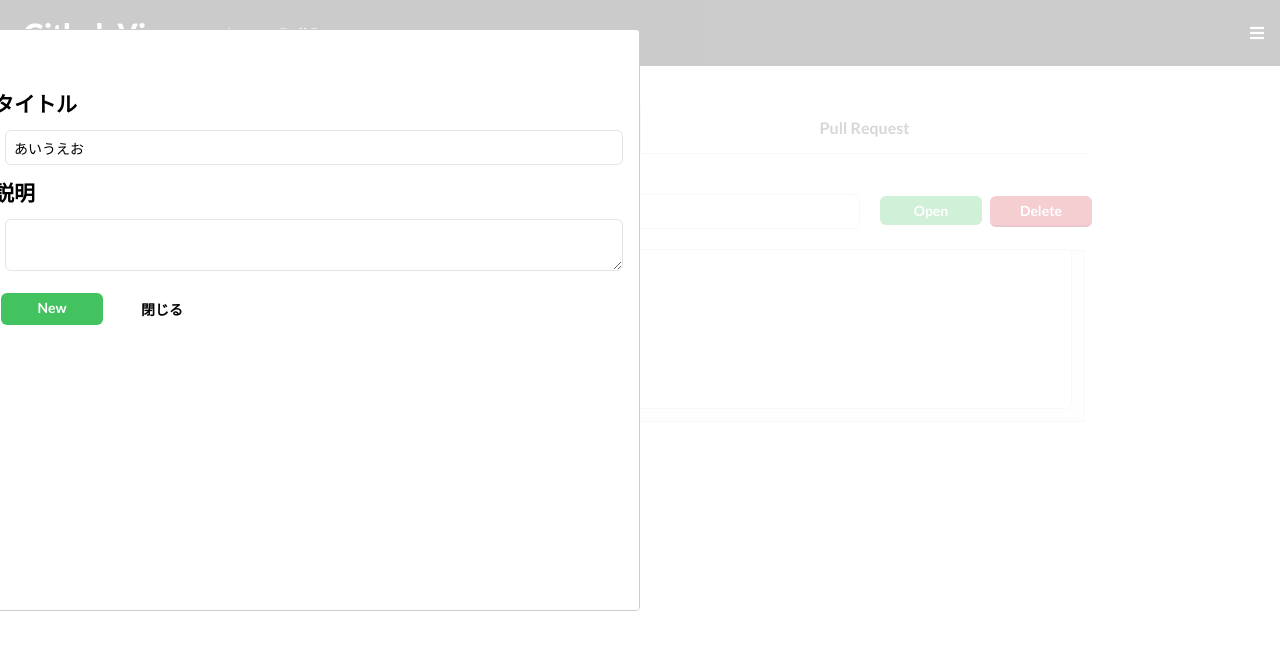
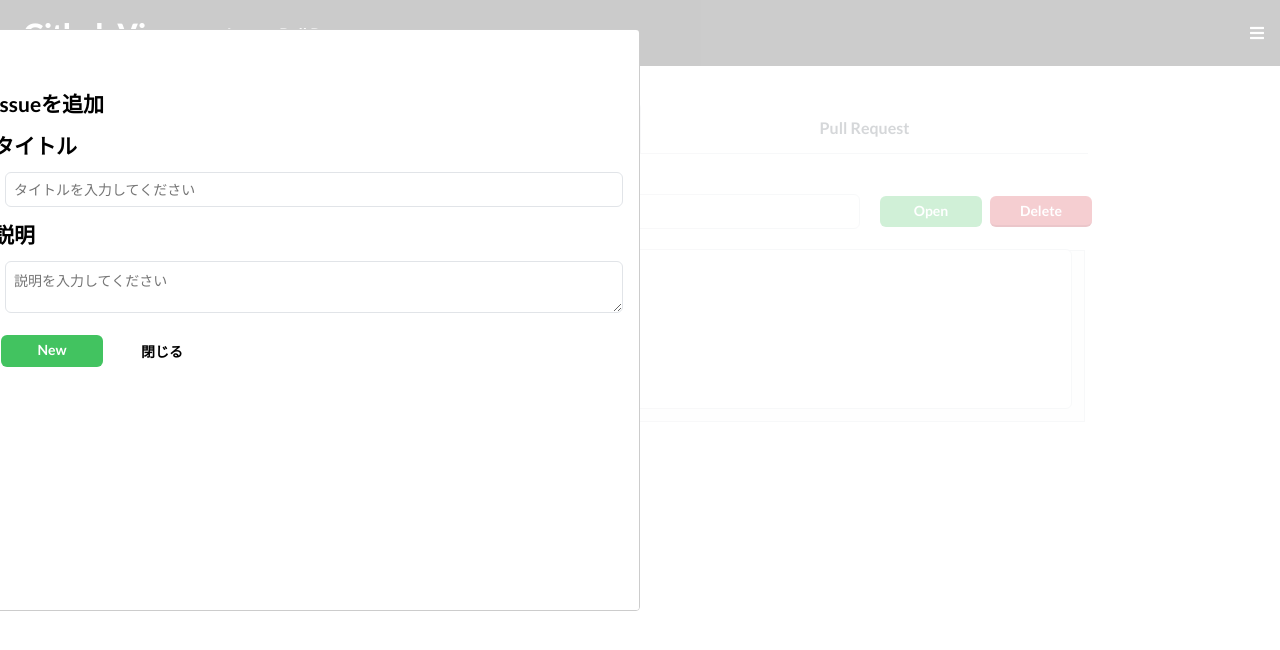
Before and after one commit to tomona24/react-redux-githubViewer, a React (Create React App) app: page / in a window 1280 px wide. Both pictures are taken after a click on the element "Open". Shown: the top 650 px of the page. Built offline with nearby package versions, Linux system fonts and the light colour scheme.

Commit message:
Add edit func

```diff
--- a/src/actions.js
+++ b/src/actions.js
@@ -1,6 +1,7 @@
 // action types
 export const ADD_ISSUE = 'ADD_ISSUE';
 export const DELETE_ISSUE = 'DELETE_ISSUE';
+export const EDIT_ISSUE = 'EDIT_ISSUE';
 
 // action creators
 export const addIssue = (issue) => {
@@ -16,3 +17,10 @@ export const deleteIssue = (issue) => {
     issue,
   };
 };
+
+export const editIssue = (issue) => {
+  return {
+    type: EDIT_ISSUE,
+    issue,
+  };
+};
--- a/src/components/Styles.js
+++ b/src/components/Styles.js
@@ -3,7 +3,7 @@ export default {
   FONT_FAMILY: "'Lato', sans-serif",
   FONT_COLOR: { DARK: '#586069', WHITE: '#fff' },
   COLOR: { PRIMARY: 'rgb(66, 195, 96)', SECONDARY: 'rgb(215, 58, 73)' },
-  BACKGROUND_COLOR: { DARK: '#333', LIGHT: '#fafafa', BLUE: '#0266d6' },
+  BACKGROUND_COLOR: { DARK: '#333', LIGHT: '#fafafa', BLUE: '#0266d6' , LIGHTBLUE: '#f0f8ff'},
   BORDER_COLOR: 'rgb(225, 228, 232)',
   BORDER_RADIUS: '6px',
 };
--- a/src/components/atoms/Button.js
+++ b/src/components/atoms/Button.js
@@ -5,7 +5,11 @@ import Styles from '../Styles';
 
 export const Button = (props) => {
   const { text, onClick, type } = props;
-  return <ButtonDiv onClick={onClick} type={type}>{text}</ButtonDiv>;
+  return (
+    <ButtonDiv onClick={onClick} type={type}>
+      {text}
+    </ButtonDiv>
+  );
 };
 
 // export const PrimaryButton = (props) => {
--- a/src/components/atoms/TextArea.js
+++ b/src/components/atoms/TextArea.js
@@ -1,13 +1,26 @@
 import styled from 'styled-components';
-import React from 'react';
+import React, { useState } from 'react';
 import PropTypes from 'prop-types';
 import Styles from '../Styles';
 
 const TextArea = (props) => {
-  const { placeholder } = props;
+  const { getTheValue, placeholder, text } = props;
+  const [userInput, setUserInput] = useState(text);
+
+  const handleChange = (event) => {
+    const { value } = event.target;
+    setUserInput(value);
+    getTheValue(value);
+  };
 
   return (
-    <Input placeholder={placeholder} type="text" id="userInput" name="userInput" />
+    <Input
+      placeholder={placeholder}
+      id="userInput"
+      name="userInput"
+      value={userInput}
+      onChange={handleChange}
+    />
   );
 };
 
@@ -23,7 +36,9 @@ const Input = styled.textarea`
 `;
 
 TextArea.propTypes = {
+  text: PropTypes.string.isRequired,
   placeholder: PropTypes.string.isRequired,
+  getTheValue: PropTypes.func.isRequired,
 };
 
 export default TextArea;
--- a/src/components/atoms/TextBar.js
+++ b/src/components/atoms/TextBar.js
@@ -1,14 +1,16 @@
 import styled from 'styled-components';
-import React from 'react';
+import React, { useState } from 'react';
 import PropTypes from 'prop-types';
 import Styles from '../Styles';
 
 const TextBar = (props) => {
-  const { getTheValue, placeholder, value } = props;
+  const { getTheValue, placeholder, text } = props;
+  const [userInput, setUserInput] = useState(text);
 
   const handleChange = (event) => {
-    const { value: userInput } = event.target;
-    getTheValue(userInput);
+    const { value } = event.target;
+    setUserInput(value);
+    getTheValue(value);
   };
 
   return (
@@ -16,7 +18,7 @@ const TextBar = (props) => {
       placeholder={placeholder}
       type="text"
       name="userInput"
-      value={value}
+      value={userInput}
       onChange={handleChange}
     />
   );
@@ -34,7 +36,7 @@ const Input = styled.input`
 `;
 
 TextBar.propTypes = {
-  value: PropTypes.string.isRequired,
+  text: PropTypes.string.isRequired,
   getTheValue: PropTypes.func.isRequired,
   placeholder: PropTypes.string.isRequired,
 };
--- a/src/components/molecules/IssueHeader.js
+++ b/src/components/molecules/IssueHeader.js
@@ -1,100 +1,35 @@
 import styled from 'styled-components';
 import React, { useState } from 'react';
 import PropTypes from 'prop-types';
-import Modal from 'react-modal';
+// import Modal from 'react-modal';
 import { Button } from '../atoms/Button';
 import { Label } from '../atoms/Label';
-import TextArea from '../atoms/TextArea';
+// import TextArea from '../atoms/TextArea';
 import TextBar from '../atoms/TextBar';
+import ModalDiv from './ModalDiv';
 
-const TITLE = 'title';
-const DETAIL = 'detail';
+// const TITLE = 'title';
+// const DETAIL = 'detail';
 
 const IssueHeader = (props) => {
   const { setNewResearchWord, submitAddNewIssue, submitDeleteIssue } = props;
+  const [isModalOpen, setIsModalOpen] = useState(false);
+  const openModal = () => {
+    setIsModalOpen(true);
+  };
   return (
     <Div>
       <Label text="Issue" />
-      <TextBar getTheValue={setNewResearchWord} placeholder={"issue名で検索"} />
-      <ModalDiv submitAddNewIssue={submitAddNewIssue} />
+      <TextBar getTheValue={setNewResearchWord} placeholder="issue名で検索" />
+      <Button onClick={openModal} text="Open" type="primary" />
+      <ModalDiv
+        submitAddNewIssue={submitAddNewIssue}
+        isModalOpen={isModalOpen}
+        setIsModalOpen={setIsModalOpen}
+        type="new"
+      />
       <Button onClick={submitDeleteIssue} text="Delete" type="secondary" />
     </Div>
-  );
-};
-
-const customStyles = {
-  content: {
-    display: 'block',
-    top: '20vh',
-    width: '600px',
-    height: '60vh',
-    padding: '50px',
-    margin: '20vh auto',
-    transform: 'translate(-50%, -50%)',
-  },
-};
-
-const initialNewIssueState = {
-  title: '',
-  detail: '',
-  status: '',
-  author: '',
-  createdDate: '',
-  updatedDate: '',
-};
-
-const ModalDiv = (props) => {
-  const { submitAddNewIssue } = props;
-  const [isModalOpen, setIsModalOpen] = useState(false);
-  const [newIssue, setNewIssue] = useState(initialNewIssueState);
-
-  const openModal = () => {
-    setIsModalOpen(true);
-  };
-
-  const closeModal = () => {
-    setIsModalOpen(false);
-  };
-
-  const createdIssue = () => {
-    submitAddNewIssue();
-    closeModal();
-  };
-
-  const handleChange = (event) => {
-    const { userInput } = event.value;
-    const updateIssue = { ...newIssue };
-    switch (event.id) {
-      case TITLE:
-        updateIssue.title = userInput;
-        break;
-      case DETAIL:
-        updateIssue.detail = userInput;
-        break;
-      default:
-    }
-    setNewIssue(updateIssue);
-  };
-
-  return (
-    <div>
-      <Button onClick={openModal} text="Open" type="primary" />
-      <Modal
-        isOpen={isModalOpen}
-        onRequestClose={closeModal}
-        contentLabel="Add New Issue"
-        style={customStyles}
-      >
-        <Label text="タイトル" />
-        <TextBar id={TITLE} getTheValue={handleChange} value={"あいうえお"} />
-        <Label text="説明" />
-        <TextArea id={DETAIL} />
-        <Div>
-          <Button onClick={createdIssue} text="New" type="primary" />
-          <Button onClick={closeModal} text="閉じる" />
-        </Div>
-      </Modal>
-    </div>
   );
 };
 
@@ -113,8 +48,4 @@ IssueHeader.propTypes = {
   submitDeleteIssue: PropTypes.func.isRequired,
 };
 
-ModalDiv.propTypes = {
-  submitAddNewIssue: PropTypes.func.isRequired,
-};
-
 export default IssueHeader;
--- /dev/null
+++ b/src/components/molecules/ModalDiv.js
@@ -0,0 +1,142 @@
+import styled from 'styled-components';
+import React, { useState } from 'react';
+import PropTypes from 'prop-types';
+import Modal from 'react-modal';
+import { Button } from '../atoms/Button';
+import { Label } from '../atoms/Label';
+import TextArea from '../atoms/TextArea';
+import TextBar from '../atoms/TextBar';
+
+const TITLE = 'title';
+const DETAIL = 'detail';
+const customStyles = {
+  content: {
+    display: 'block',
+    top: '20vh',
+    width: '600px',
+    height: '60vh',
+    padding: '50px',
+    margin: '20vh auto',
+    transform: 'translate(-50%, -50%)',
+  },
+};
+
+const initialNewIssueState = {
+  id: '',
+  title: '',
+  detail: '',
+  status: 'open',
+  author: '',
+  createdDate: '',
+  updatedDate: '',
+};
+
+const ModalDiv = (props) => {
+  const { handleSubmit, editIssue, isModalOpen, setIsModalOpen } = props;
+  const [newIssue, setNewIssue] = useState(editIssue || initialNewIssueState);
+  const headTitle = editIssue ? 'Issueを編集' : 'Issueを追加';
+  const buttonText = editIssue ? '更新' : 'New';
+  const isClose = newIssue.status === 'close';
+
+  const closeModal = () => {
+    setIsModalOpen(false);
+  };
+
+  const submit = () => {
+    const createNewIssue = { ...newIssue };
+    if (!editIssue) {
+      createNewIssue.status = 'go';
+      createNewIssue.author = 'gi';
+      createNewIssue.createdDate = 'uma';
+      createNewIssue.id = createNewIssue.title + createNewIssue.createdDate;
+    }
+    createNewIssue.updatedDate = '今日';
+    handleSubmit(createNewIssue);
+    closeModal();
+  };
+
+  const updateTitle = (userInput) => {
+    const updateIssue = { ...newIssue };
+    updateIssue.title = userInput;
+    setNewIssue(updateIssue);
+  };
+
+  const updateDetail = (userInput) => {
+    const updateIssue = { ...newIssue };
+    updateIssue.detail = userInput;
+    setNewIssue(updateIssue);
+  };
+
+  const updateStatus = (event) => {
+    const { value } = event.target;
+    const updateIssue = { ...newIssue };
+    updateIssue.status = value;
+    setNewIssue(updateIssue);
+  };
+
+  return (
+    <div>
+      <Modal
+        isOpen={isModalOpen}
+        onRequestClose={closeModal}
+        style={customStyles}
+      >
+        <Label text={headTitle} />
+        <Label text="タイトル" />
+        <TextBar
+          id={TITLE}
+          getTheValue={updateTitle}
+          text={newIssue.title}
+          placeholder="タイトルを入力してください"
+        />
+        <Label text="説明" />
+        <TextArea
+          id={DETAIL}
+          getTheValue={updateDetail}
+          text={newIssue.detail}
+          placeholder="説明を入力してください"
+        />
+        <Div hide={!editIssue}>
+          ステータス
+          <select name="status" onChange={updateStatus}>
+            <option value="open">Open</option>
+            <option value="close" selected={isClose}>
+              Close
+            </option>
+          </select>
+        </Div>
+        <Div>
+          <Button onClick={submit} text={buttonText} type="primary" />
+          <Button onClick={closeModal} text="閉じる" />
+        </Div>
+      </Modal>
+    </div>
+  );
+};
+
+const Div = styled.div`
+  display: ${(props) => (props.hide ? 'none' : 'flex')};
+  margin: 8px;
+  padding: 0px;
+  width: 100%;
+  color: #000;
+  font-weight: ${(props) => (props.header ? 800 : 400)};
+`;
+
+ModalDiv.propTypes = {
+  handleSubmit: PropTypes.func.isRequired,
+  editIssue: PropTypes.objectOf(
+    PropTypes.shape({
+      id: PropTypes.string.isRequired,
+      title: PropTypes.string.isRequired,
+      status: PropTypes.string.isRequired,
+      author: PropTypes.string.isRequired,
+      createdDate: PropTypes.string.isRequired,
+      updatedDate: PropTypes.string.isRequired,
+    })
+  ).isRequired,
+  isModalOpen: PropTypes.bool.isRequired,
+  setIsModalOpen: PropTypes.func.isRequired,
+};
+
+export default ModalDiv;
--- a/src/components/molecules/Table.js
+++ b/src/components/molecules/Table.js
@@ -3,9 +3,22 @@ import React, { useState } from 'react';
 import PropTypes from 'prop-types';
 import Styles from '../Styles';
 import { TableCell, TableCheckBoxCell } from '../atoms/TableCell';
+import ModalDiv from './ModalDiv';
 
 export const IssueList = (props) => {
-  const { issues, researchWord, changeDeleteList, wholeChecked } = props;
+  const {
+    issues,
+    researchWord,
+    changeDeleteList,
+    wholeChecked,
+    uploadEditIssue,
+  } = props;
+
+  const [isModalOpen, setIsModalOpen] = useState(false);
+  const openModal = () => {
+    setIsModalOpen(true);
+  };
+
   const filteredIssues = issues.filter((issue) => {
     if (issue.title.toLowerCase().indexOf(researchWord) === -1) {
       return false;
@@ -26,22 +39,31 @@ export const IssueList = (props) => {
   const issueRows = filteredIssues.map((issue, index) => {
     const { title, status, author, createdDate, updatedDate } = issue;
     return (
-      <Div key={title}>
+      <Tr>
         <TableCheckBoxCell
           onClick={handleClick}
           index={index}
           wholeChecked={wholeChecked}
         />
+        <Div key={title} onClick={openModal}>
           <TableCell text={title} />
           <TableCell text={status} />
           <TableCell text={author} />
           <TableCell text={createdDate} />
           <TableCell text={updatedDate} />
         </Div>
+        <ModalDiv
+          handleSubmit={uploadEditIssue}
+          isModalOpen={isModalOpen}
+          setIsModalOpen={setIsModalOpen}
+          type="edit"
+          editIssue={issue}
+        />
+      </Tr>
     );
   });
   if (filteredIssues.length === 0) {
-    const sentence = 'データがありません';
+    const sentence = "データがありません";
     return (
       <Div>
         <TableCell text={sentence} />
@@ -70,7 +92,7 @@ const TableHeader = (props) => {
 };
 
 const Table = (props) => {
-  const { issues, researchWord, changeDeleteList } = props;
+  const { issues, researchWord, changeDeleteList, uploadEditIssue } = props;
   const [wholeChecked, setWholeChecked] = useState(false);
   const onWholeCheck = (index, isChecked) => {
     setWholeChecked(isChecked);
@@ -83,6 +105,7 @@ const Table = (props) => {
         researchWord={researchWord}
         changeDeleteList={changeDeleteList}
         wholeChecked={wholeChecked}
+        uploadEditIssue={uploadEditIssue}
       />
     </TableContainer>
   );
@@ -91,8 +114,6 @@ const Table = (props) => {
 Table.propTypes = {
   issues: PropTypes.arrayOf(
     PropTypes.shape({
-      id: PropTypes.number.isRequired,
-      completed: PropTypes.bool.isRequired,
       title: PropTypes.string.isRequired,
       status: PropTypes.string.isRequired,
       author: PropTypes.string.isRequired,
@@ -102,6 +123,7 @@ Table.propTypes = {
   ).isRequired,
   researchWord: PropTypes.string.isRequired,
   changeDeleteList: PropTypes.func.isRequired,
+  uploadEditIssue: PropTypes.func.isRequired,
 };
 
 TableHeader.propTypes = {
@@ -113,6 +135,7 @@ IssueList.propTypes = {
   issues: PropTypes.arrayOf().isRequired,
   researchWord: PropTypes.string.isRequired,
   changeDeleteList: PropTypes.func.isRequired,
+  uploadEditIssue: PropTypes.func.isRequired,
 };
 
 const Div = styled.div`
@@ -121,6 +144,11 @@ const Div = styled.div`
   color: #000;
   font-weight: ${(props) => (props.header ? 800 : 400)};
   margin: 1px 0px;
+`;
+const Tr = styled(Div)`
+  :hover {
+    background: ${Styles.BACKGROUND_COLOR.LIGHTBLUE};
+  }
 `;
 
 const TableContainer = styled.div`
@@ -138,7 +166,7 @@ const TableContainer = styled.div`
     left: 0px;
     background: ${Styles.BACKGROUND_COLOR.LIGHT};
     border: 1px solid ${Styles.BORDER_COLOR};
-    content: '';
+    content: "";
     z-index: -5;
   }
 `;
--- a/src/container/IssueContainer.js
+++ b/src/container/IssueContainer.js
@@ -1,5 +1,5 @@
 import { connect } from 'react-redux';
-import { addIssue, deleteIssue } from '../actions';
+import { addIssue, deleteIssue, editIssue } from '../actions';
 import IndexStructure from '../components/organisms/IndexStructure';
 
 const mapStateToProps = (state) => {
@@ -16,6 +16,9 @@ const mapDispatchToProps = (dispatch) => {
     deleteChosenIssue: (issue) => {
       dispatch(deleteIssue(issue));
     },
+    uploadEditIssue: (issue) => {
+      dispatch(editIssue(issue));
+    },
   };
 };
 
```
Also changed, not shown: src/components/organisms/IndexStructure.js (+5 -3 lines), src/reducers.js (+17 -29 lines). Lines whose indentation alone changed are shown as unchanged.
